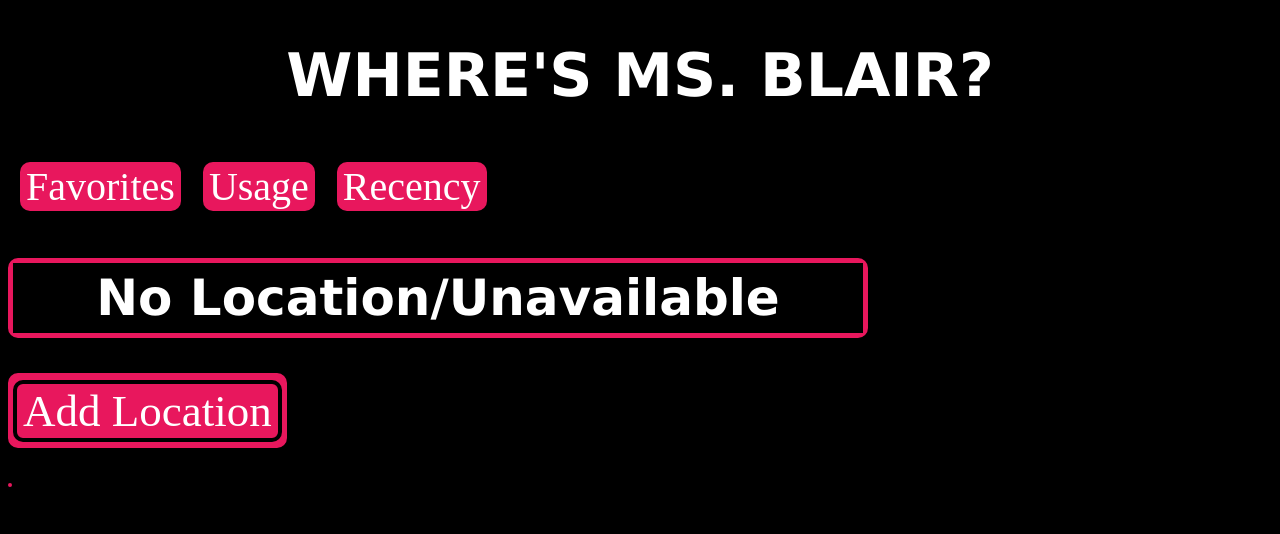
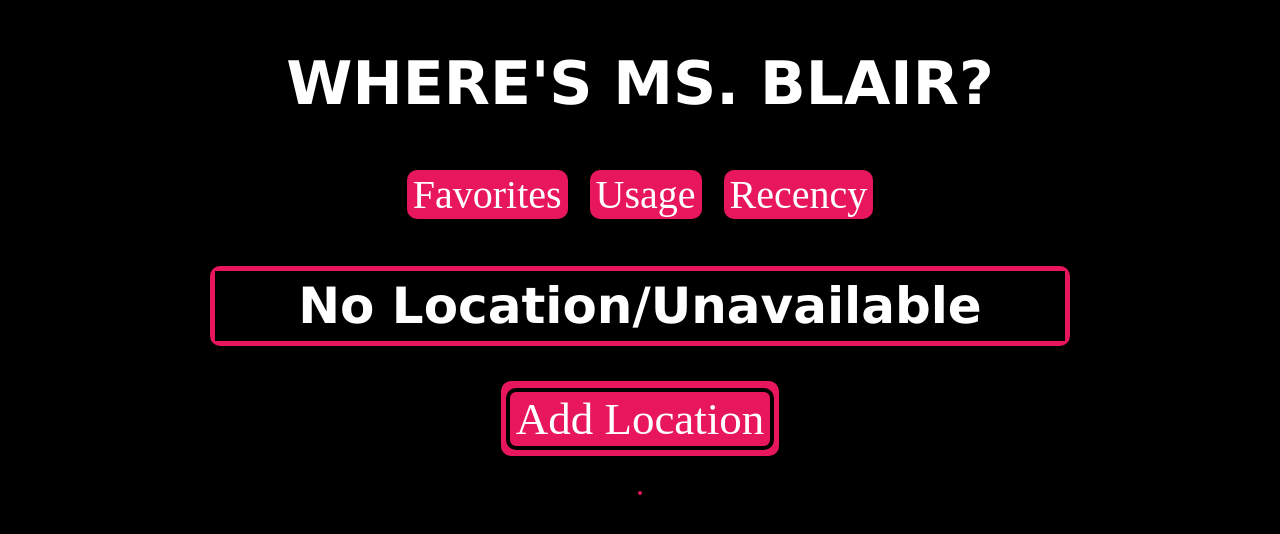
Before and after one commit to talonTech1/talon-tracker, a Flask app: page / in a window 1280 px wide. Shown: the top 534 px of the page. Run offline with Flask 3, Linux system fonts and the light colour scheme; the visitor is signed in with stand-in values (Sample User, id 1); data that the repository does not hold is empty.

Commit message:
Update main.css

```diff
--- a/static/css/main.css
+++ b/static/css/main.css
@@ -1,3 +1,12 @@
+.flex-container {
+  display: flex;
+  align-items: center;
+  flex-direction: column;
+  justify-content: space-around;
+}
+
+
+
 body {
     text-align: center;
     margin:0
```
